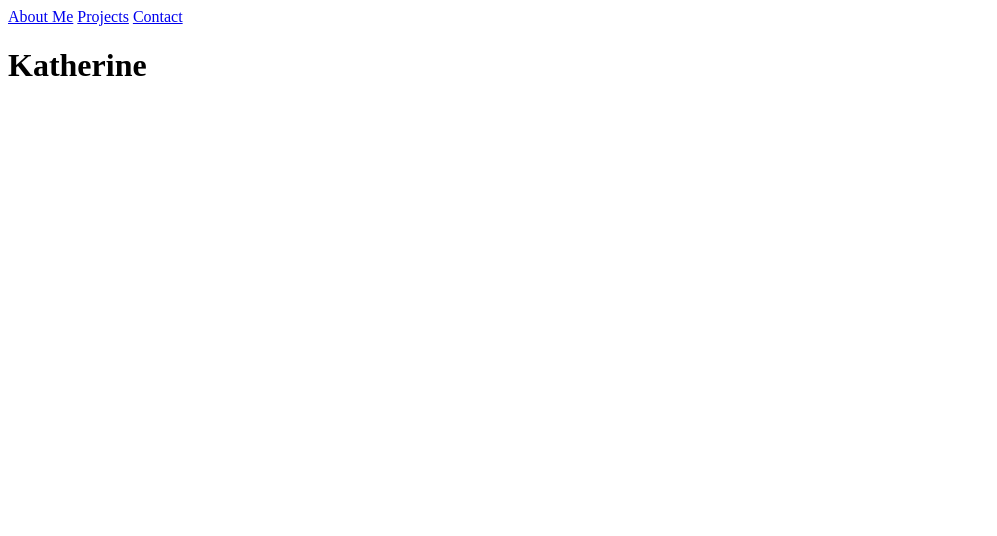
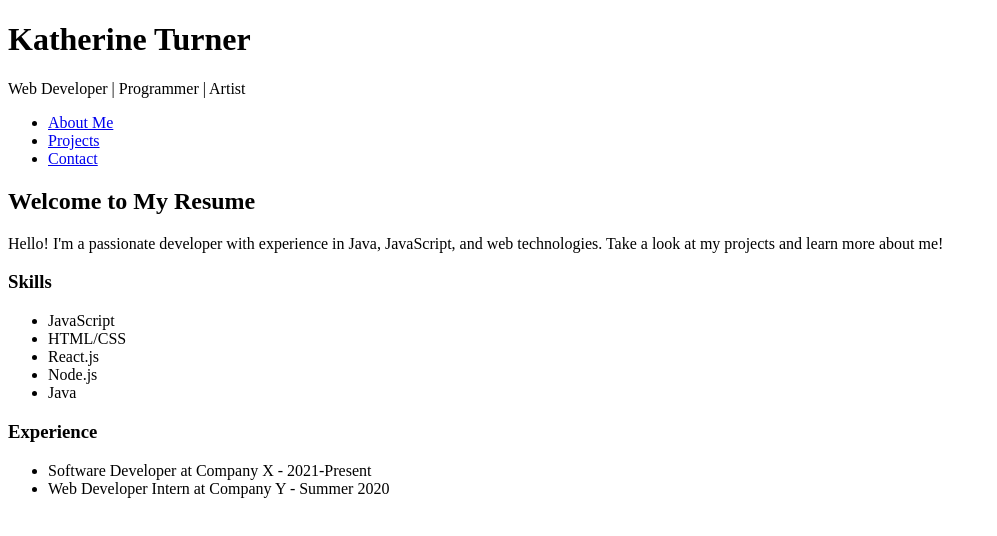
Before and after one commit to QuietKat329/About_Me, a plain HTML site: page index.html in a window 1280 px wide. Shown: the whole page, without its empty margins (0-997 px from the left). Drawn offline with Linux system fonts and the light colour scheme.

Commit message:
added sections

```diff
--- a/index.html
+++ b/index.html
@@ -1,19 +1,67 @@
 
 <!DOCTYPE html>
 <html>
-    <a href="pages/about.html">About Me</a>
-    <a href="pages/projects.html">Projects</a>
-    <a href="pages/contact.html">Contact</a>
+
   <head>
-    <title>CSCE 190: Katherine</title>
-    <link rel="stylesheet" href="styles.css"/>
+
+    <meta charset="UTF-8">
+    <meta name="viewport" content="width=device-width, initial-scale=1.0">
+    <meta name="description" content="Katherie Turner's Resume Website. Web Developer, Programmer, Artist.">
+    <title>Katherine Turner - Resume</title>
+    <link rel="stylesheet" href="assets/css/style.css">
+
+    <title>Katherine</title>
+    <link rel="assets/css/style.css" href="styles.css"/>
   </head>
 
   <body>
-    <h1>Katherine</h1>
+    <header>
+        <div class="container">
+            <h1>Katherine Turner</h1>
+            <p>Web Developer | Programmer | Artist</p>
+            <nav>
+                <ul>
+                    <li><a href="pages/about.html">About Me</a></li>
+                    <li><a href="pages/projects.html">Projects</a></li>
+                    <li><a href="pages/contact.html">Contact</a></li>
+                </ul>
+            </nav>
+        </div>
+    </header>
+
+    <section id="hero">
+      <div class="container">
+          <h2>Welcome to My Resume</h2>
+          <p>Hello! I'm a passionate developer with experience in Java, JavaScript, and web technologies. Take a look at my projects and learn more about me!</p>
+      </div>
+  </section>
 
 
     <!-- Affinity diagram assignment-->
 
+
+   <section id="skills">
+        <div class="container">
+            <h3>Skills</h3>
+            <ul>
+                <li>JavaScript</li>
+                <li>HTML/CSS</li>
+                <li>React.js</li>
+                <li>Node.js</li>
+                <li>Java</li>
+            </ul>
+        </div>
+    </section>
+
+    <section id="experience">
+      <div class="container">
+          <h3>Experience</h3>
+          <ul>
+              <li>Software Developer at Company X - 2021-Present</li>
+              <li>Web Developer Intern at Company Y - Summer 2020</li>
+          </ul>
+      </div>
+  </section>
+
   </body>
 </html>
```
